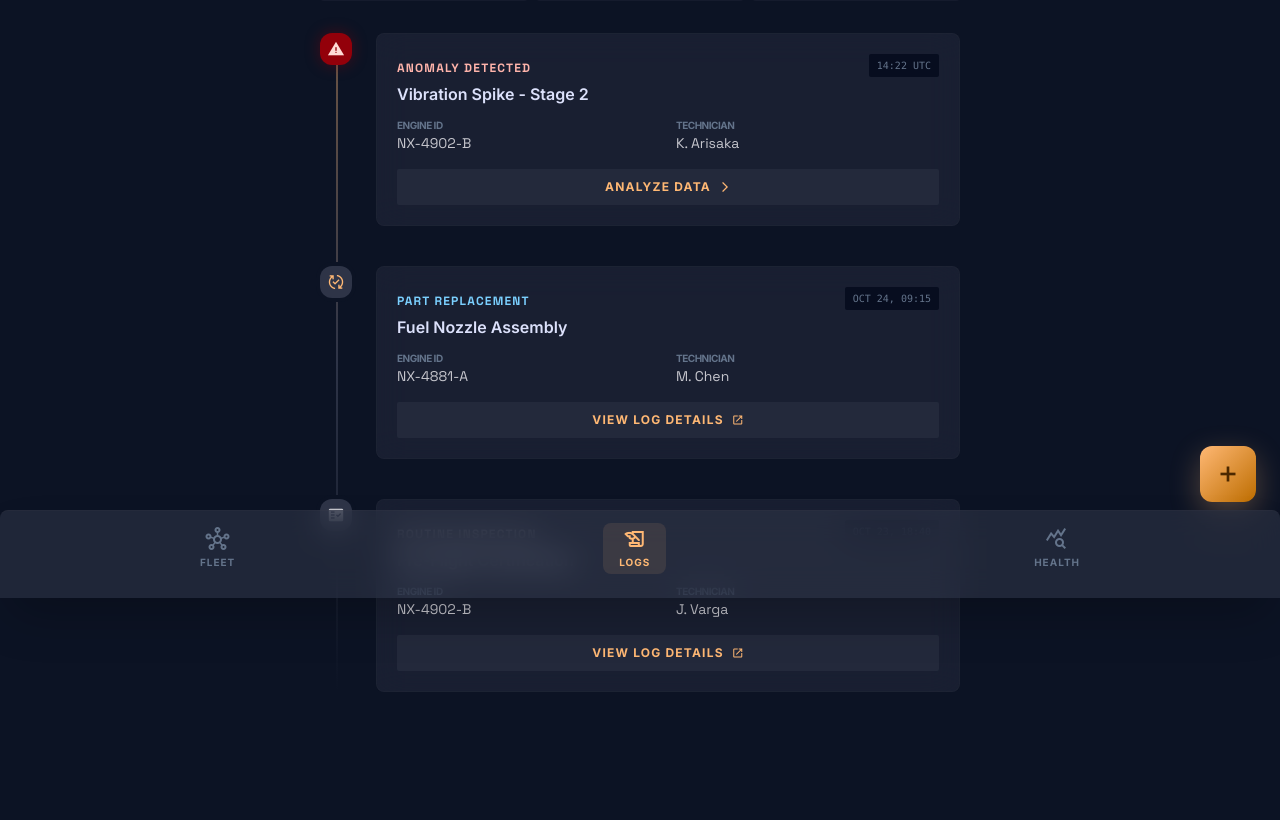
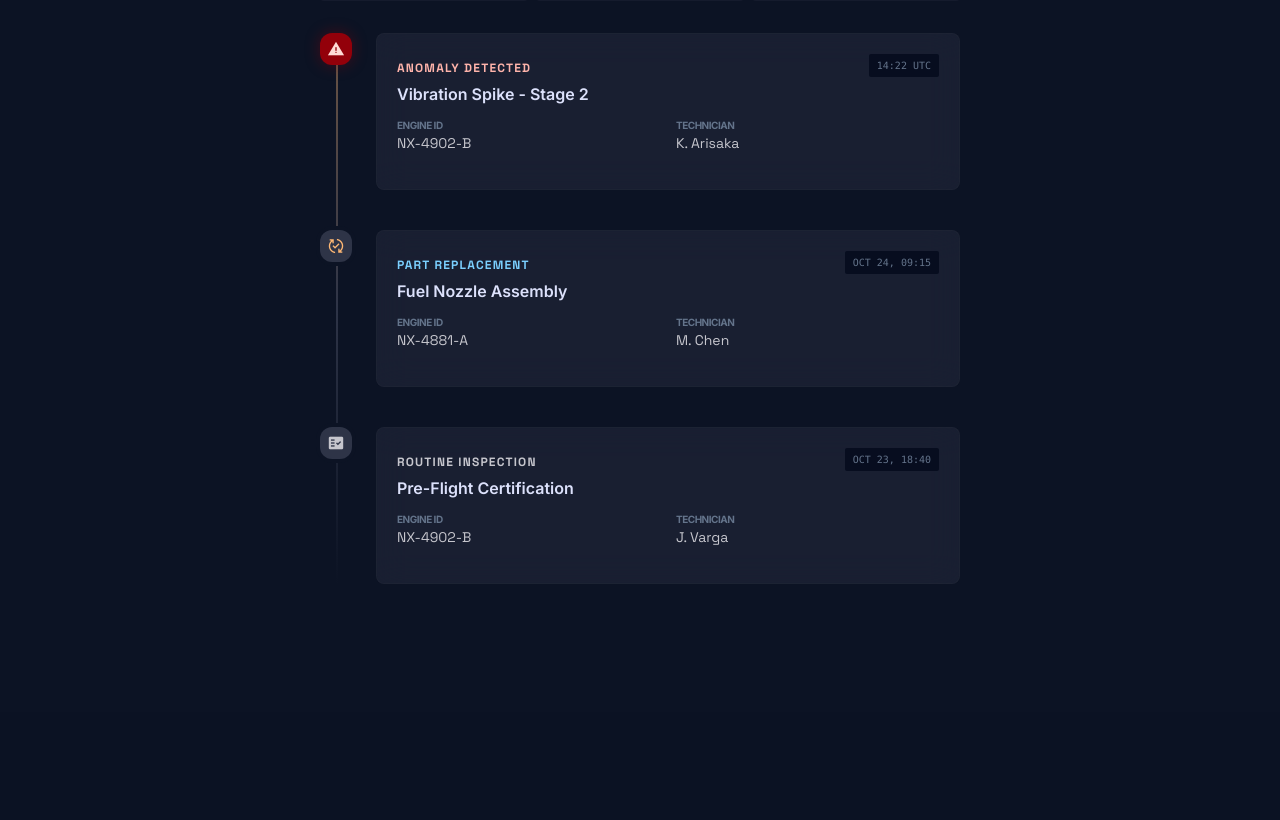
Before and after one commit to mallugze/aero-core-dashboard, a Django app: page /maintenance/ in a window 1280 px wide. Shown: the part 202-1022 px from the top of the page. After the commit the page ends 786 px from the top, so only its background shows below. Run offline with Django 5.2, Linux system fonts and the light colour scheme; the visitor is signed in with stand-in values (Sample User, id 1); parts of the project's set-up code (start-up, migrations or seed data) failed here and were passed over; some libraries are stand-ins or nearby versions.

Commit message:
Clean project, removed all unnessosry buttons

```diff
--- a/core/templates/core/maintenance.html
+++ b/core/templates/core/maintenance.html
@@ -164,10 +164,7 @@
 <span class="text-sm font-headline text-on-surface-variant">K. Arisaka</span>
 </div>
 </div>
-<button class="w-full bg-surface-container-highest/50 py-2.5 rounded text-primary text-xs font-bold uppercase tracking-widest hover:bg-primary hover:text-on-primary transition-all duration-300 flex items-center justify-center gap-2 group/btn">
-                                ANALYZE DATA
-                                <span class="material-symbols-outlined text-xs group-hover/btn:translate-x-1 transition-transform">arrow_forward_ios</span>
-</button>
+
 </div>
 </div>
 </article>
@@ -197,10 +194,7 @@
 <span class="text-sm font-headline text-on-surface-variant">M. Chen</span>
 </div>
 </div>
-<button class="w-full bg-surface-container-highest/50 py-2.5 rounded text-primary text-xs font-bold uppercase tracking-widest hover:bg-primary hover:text-on-primary transition-all duration-300 flex items-center justify-center gap-2">
-                                VIEW LOG DETAILS
-                                <span class="material-symbols-outlined text-xs">open_in_new</span>
-</button>
+
 </div>
 </div>
 </article>
@@ -230,33 +224,14 @@
 <span class="text-sm font-headline text-on-surface-variant">J. Varga</span>
 </div>
 </div>
-<button class="w-full bg-surface-container-highest/50 py-2.5 rounded text-primary text-xs font-bold uppercase tracking-widest hover:bg-primary hover:text-on-primary transition-all duration-300 flex items-center justify-center gap-2">
-                                VIEW LOG DETAILS
-                                <span class="material-symbols-outlined text-xs">open_in_new</span>
-</button>
+
 </div>
 </div>
 </article>
 </div>
 </section>
 </main>
-<!-- BottomNavBar -->
-<nav class="fixed bottom-0 left-0 w-full flex justify-around items-center pb-6 pt-3 px-4 bg-[#2e3447]/60 backdrop-blur-lg shadow-2xl z-50 rounded-t-xl border-t border-[#45464d]/15">
-<a class="flex flex-col items-center justify-center text-slate-500 hover:text-[#ffb874] transition-all active:scale-90 duration-200" href="#">
-<span class="material-symbols-outlined">hub</span>
-<span class="font-['Inter'] text-[10px] uppercase tracking-widest font-bold mt-1">Fleet</span>
-</a>
-<a class="flex flex-col items-center justify-center bg-[#ffb874]/10 text-[#ffb874] rounded-xl px-4 py-1 active:scale-90 transition-transform" href="#">
-<span class="material-symbols-outlined">history_edu</span>
-<span class="font-['Inter'] text-[10px] uppercase tracking-widest font-bold mt-1">Logs</span>
-</a>
-<a class="flex flex-col items-center justify-center text-slate-500 hover:text-[#ffb874] transition-all active:scale-90 duration-200" href="#">
-<span class="material-symbols-outlined">query_stats</span>
-<span class="font-['Inter'] text-[10px] uppercase tracking-widest font-bold mt-1">Health</span>
-</a>
-</nav>
-<!-- Floating Action Button: Contextual Add Log -->
-<button class="fixed bottom-24 right-6 w-14 h-14 bg-gradient-to-br from-[#ffb874] to-[#bd6d00] rounded-full shadow-[0_10px_30px_rgba(255,184,116,0.3)] flex items-center justify-center text-on-primary active:scale-90 transition-transform z-40">
-<span class="material-symbols-outlined text-2xl" style="font-variation-settings: 'wght' 600;">add</span>
+
+
 </button>
 </body></html>
--- a/core/views.py
+++ b/core/views.py
@@ -1,9 +1,11 @@
-from unittest import result
-
-from django import core
 from django.shortcuts import render, redirect
 from django.contrib.auth import authenticate, login, logout
+from django.contrib.auth.decorators import login_required
 
+from .utils import predict   # ✅ correct import
+
+# GLOBAL VARIABLE (for now - simple approach)
+latest_data = {}
 
 
 def login_view(request):
@@ -21,23 +23,10 @@ def login_view(request):
 
     return render(request, 'core/login.html')
 
-from django.shortcuts import render, redirect
-from django.contrib.auth.decorators import login_required
-from django.contrib.auth import logout
-
-from .utils import predict
-
-from django.shortcuts import render
-from django.contrib.auth.decorators import login_required
-from .utils import predict
-
-from django.shortcuts import render
-from django.contrib.auth.decorators import login_required
-from predictor.models import predict
 
 @login_required
 def dashboard(request):
-    context = {}
+    global latest_data
 
     if request.method == "POST":
         file = request.FILES.get('file')
@@ -45,30 +34,33 @@ def dashboard(request):
         if file:
             result = predict(file)
 
-            print("Prediction:", result)   # debug
+            print("Prediction:", result)
 
-            context['rul'] = result   # ✅ THIS LINE WAS MISSING
+            # 🔥 STORE DATA FOR ALL PAGES
+            latest_data = result
 
-    return render(request, "core/dashboard.html", context)
+    return render(request, "core/dashboard.html", latest_data)
+
+
+@login_required
+def fleet(request):
+    return render(request, "core/fleet.html", latest_data)
+
+
+@login_required
+def maintenance(request):
+    return render(request, "core/maintenance.html", latest_data)
+
+
+@login_required
+def health(request):
+    return render(request, "core/health.html", latest_data)
+
+
 def logout_view(request):
     logout(request)
     return redirect('/login/')
 
-from django.shortcuts import render
 
 def landing_view(request):
     return render(request, 'core/landing.html')
-print("Prediction:", result)
-from django.contrib.auth.decorators import login_required
-
-@login_required
-def fleet(request):
-    return render(request, "core/fleet.html")
-
-@login_required
-def maintenance(request):
-    return render(request, "core/maintenance.html")
-
-@login_required
-def health(request):
-    return render(request, "core/health.html")
```
Also changed, not shown: core/templates/core/fleet.html (+2 -19 lines), core/templates/core/health.html (+1 -15 lines).
